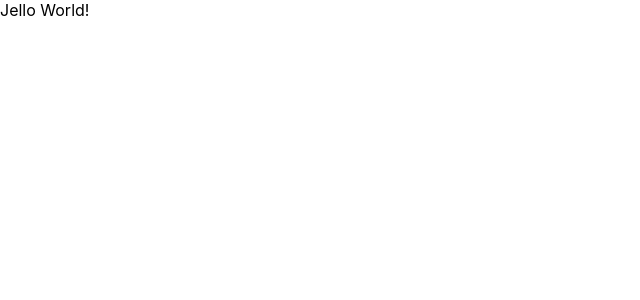
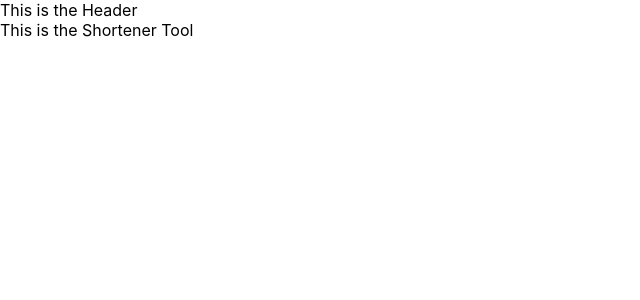
Before and after one commit to AndersonChristian-P/bittyLink, a React (Create React App) app: page / in a window 1280 px wide. Shown: the top 300 px of the page, without its empty margins (0-640 px from the left). Built offline with nearby package versions, Linux system fonts and the light colour scheme.

Commit message:
created Home and ShortenerTool components and setup router

```diff
--- a/package.json
+++ b/package.json
@@ -12,6 +12,7 @@
     "node-sass": "^4.12.0",
     "react": "^16.9.0",
     "react-dom": "^16.9.0",
+    "react-router-dom": "^5.0.1",
     "react-scripts": "3.1.1"
   },
   "scripts": {
--- a/src/App.js
+++ b/src/App.js
@@ -1,12 +1,16 @@
 import React from 'react';
+import { HashRouter } from "react-router-dom"
+
 import Header from "./components/Header/Header"
+import router from "./router"
 import './App.scss';
 
 function App() {
   return (
-    <div>
+    <HashRouter>
       <Header />
-    </div>
+      {router}
+    </HashRouter>
   );
 }
 
--- a/src/App.scss
+++ b/src/App.scss
@@ -2,6 +2,8 @@
 
 // -- SNIPPETS -- //
 @import "./components/Header/Header";
+@import "./components/Home/Home";
+@import "./components/ShortenerTool/ShortenerTool";
 
 // -- RESET -- //
 * {
--- a/src/components/Header/Header.js
+++ b/src/components/Header/Header.js
@@ -2,9 +2,9 @@ import React from "react"
 
 const Header = () => {
   return (
-    <div>
-      Jello World!
-    </div>
+    <>
+      This is the Header
+    </>
   )
 }
 
--- /dev/null
+++ b/src/components/Home/Home.js
@@ -0,0 +1,12 @@
+import React from "react"
+import ShortenerTool from "../ShortenerTool/ShortenerTool"
+
+const Home = () => {
+  return (
+    <>
+      <ShortenerTool />
+    </>
+  )
+}
+
+export default Home
--- /dev/null
+++ b/src/components/ShortenerTool/ShortenerTool.js
@@ -0,0 +1,20 @@
+import React, { Component } from "react"
+
+class ShortenerTool extends Component {
+  constructor() {
+    super()
+    this.state = {
+
+    }
+  }
+
+  render() {
+    return (
+      <>
+        <div>This is the Shortener Tool</div>
+      </>
+    )
+  }
+}
+
+export default ShortenerTool
--- /dev/null
+++ b/src/router.js
@@ -0,0 +1,10 @@
+import React from "react"
+import { Switch, Route } from "react-router-dom"
+
+import Home from "./components/Home/Home"
+
+export default (
+  <Switch>
+    <Route exact path="/" component={Home} />
+  </Switch>
+)
```
Also changed, not shown: src/components/Home/_Home.scss (added), src/components/ShortenerTool/_ShortenerTool.scss (added), 1 other file (tests, documents, lock files or other folders).
